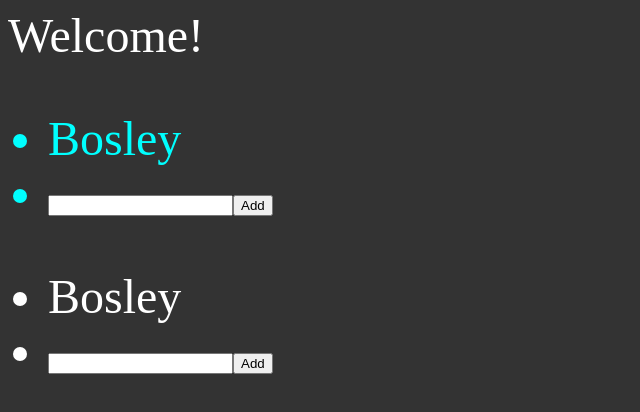
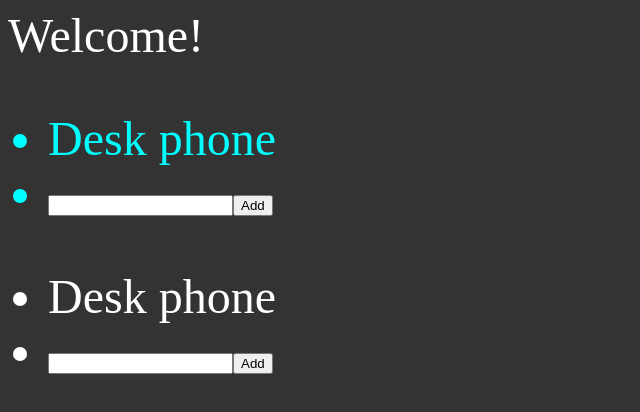
Before and after one commit to seven-hills-technology/react-tutorial, a React app: page / in a window 1280 px wide. Shown: the top 412 px of the page, without its empty margins (0-640 px from the left). Built offline with nearby package versions, Linux system fonts and the light colour scheme.

Commit message:
Add redux, read from redux for list elements

```diff
--- a/src/components/app.tsx
+++ b/src/components/app.tsx
@@ -1,5 +1,5 @@
 import React from "react";
-import {List} from "./list";
+import {ConnectedList, List} from "./list";
 
 export interface AppProps {
     firstName: string;
@@ -13,45 +13,37 @@ export interface AppState {
 export class App extends React.PureComponent<AppProps, AppState> {
     constructor(props: AppProps) {
         super(props);
-
-        this.state = {
-            listElements: ["Bosley"]
-        }
     }
 
-    addNewElement(newElementValue: string) {
-        this.setState({
-            ...this.state,
-            listElements: [
-                ...this.state.listElements,
-                newElementValue
-            ]
-        })
-    }
-
-    removeElement(elementValue: string) {
-        this.setState({
-            ...this.state,
-            listElements: [
-                ...this.state.listElements.filter(x => x !== elementValue)
-            ]
-        })
-    }
+    // addNewElement(newElementValue: string) {
+    //     this.setState({
+    //         ...this.state,
+    //         listElements: [
+    //             ...this.state.listElements,
+    //             newElementValue
+    //         ]
+    //     })
+    // }
+    //
+    // removeElement(elementValue: string) {
+    //     this.setState({
+    //         ...this.state,
+    //         listElements: [
+    //             ...this.state.listElements.filter(x => x !== elementValue)
+    //         ]
+    //     })
+    // }
 
     render() {
         return (
             <>
                 <p>Welcome!</p>
-                <List
-                    elements={this.state.listElements}
-                    textColor={"#00ffff"}
-                    addNewElementToList={this.addNewElement.bind(this)}>
-                </List>
-                <List
-                    elements={this.state.listElements}
-                    textColor={"#ffffff"}
-                    addNewElementToList={this.addNewElement.bind(this)}>
-                </List>
+                <ConnectedList
+                    textColor={"#00ffff"}>
+                </ConnectedList>
+                <ConnectedList
+                    textColor={"#ffffff"}>
+                </ConnectedList>
             </>
         )
     }
--- a/src/components/list.tsx
+++ b/src/components/list.tsx
@@ -1,9 +1,10 @@
 import React from "react";
 import {ListDisplay} from "./listDisplay"
+import {State} from "../store/state";
+import {connect} from "react-redux";
 
 export interface OurComponentProps {
-    elements: string[];
-    addNewElementToList(newElement: string): void;
+    // addNewElementToList(newElement: string): void;
     textColor: string;
 }
 
@@ -11,8 +12,13 @@ export interface OurComponentState {
     newElementTextValue: string
 }
 
-export class List extends React.Component<OurComponentProps, OurComponentState> {
-    constructor(props: OurComponentProps) {
+
+type StateProps = ReturnType<typeof mapStateToProps>;
+type DispatchProps = ReturnType<typeof mapActionToProps>;
+export type CombinedProps = OurComponentProps & StateProps & DispatchProps;
+
+export class List extends React.Component<CombinedProps, OurComponentState> {
+    constructor(props: CombinedProps) {
         super(props);
 
         this.state = {
@@ -27,11 +33,7 @@ export class List extends React.Component<OurComponentProps, OurComponentState>
         // ];
         // this.props.elements = newList;
 
-        this.props.addNewElementToList(this.state.newElementTextValue);
-        this.setState({
-            ...this.state,
-            newElementTextValue: ""
-        });
+        // this.props.addNewElementToList(this.state.newElementTextValue);
     }
 
     newElementTextOnChange(e: React.ChangeEvent<HTMLInputElement>) {
@@ -44,7 +46,7 @@ export class List extends React.Component<OurComponentProps, OurComponentState>
     }
 
     render() {
-        const elements = this.props.elements || [];
+        const elements = this.props.elements;
         return (
             <ListDisplay
                 elements={elements}
@@ -55,3 +57,19 @@ export class List extends React.Component<OurComponentProps, OurComponentState>
         )
     }
 }
+
+
+
+function mapStateToProps(state: State) {
+    return {
+        elements: state.ourList.elements
+    };
+}
+
+function mapActionToProps(dispatch: any) {
+    return {
+        // actions: bindActionCreators({submitAuth, initializeAuth}, dispatch)
+    };
+}
+
+export const ConnectedList = connect(mapStateToProps, mapActionToProps)(List);
--- a/src/index.tsx
+++ b/src/index.tsx
@@ -1,9 +1,14 @@
 import React from 'react'
 import ReactDOM from 'react-dom'
+import {Provider} from "react-redux";
+
 import { App } from "./components/app"
+import {store} from "./store/store";
 
 ReactDOM.render(
-    <App firstName={"Bob"}
-         lastName={"Bobberton"} />,
+    <Provider store={store}>
+        <App firstName={"Bob"}
+             lastName={"Bobberton"} />
+    </Provider>,
     document.getElementById('app-root')
 );
--- /dev/null
+++ b/src/reducers/index.ts
@@ -0,0 +1,7 @@
+import { combineReducers } from "redux";
+
+import { ourListReducer } from './ourListReducer';
+
+export default () => combineReducers({
+    ourList: ourListReducer
+});
--- /dev/null
+++ b/src/reducers/ourListReducer.ts
@@ -0,0 +1,9 @@
+import { StateList, initialState } from "../store/state";
+
+export function ourListReducer(state: StateList = initialState.ourList, action: {type: string, payload: any}): StateList {
+    switch (action.type) {
+        default: {
+            return state;
+        }
+    }
+}
--- /dev/null
+++ b/src/store/configureStore.ts
@@ -0,0 +1,23 @@
+import {createStore, applyMiddleware} from 'redux';
+import thunk from 'redux-thunk';
+import { composeWithDevTools } from "redux-devtools-extension";
+import createRootReducer from '../reducers';
+import {State} from "./state";
+
+export type RecursivePartial<T> = {
+    [P in keyof T]?: RecursivePartial<T[P]>;
+}
+
+export function configureStore(initialState?: RecursivePartial<State>) {
+    const middleware = [
+        thunk
+    ];
+
+    return createStore(
+        createRootReducer(),
+        initialState as any,
+        composeWithDevTools(
+            applyMiddleware(...middleware)
+        )
+    );
+}
--- /dev/null
+++ b/src/store/state.ts
@@ -0,0 +1,15 @@
+export interface State {
+    ourList: StateList
+}
+
+export interface StateList {
+    elements: string[];
+}
+
+export const initialState: State = {
+    ourList: {
+        elements: [
+            "Desk phone"
+        ]
+    }
+};
--- /dev/null
+++ b/src/store/store.ts
@@ -0,0 +1,3 @@
+import { configureStore } from "./configureStore";
+
+export const store = configureStore();
```
Also changed, not shown: package.json (+7 -1 lines), 1 other file (tests, documents, lock files or other folders).
